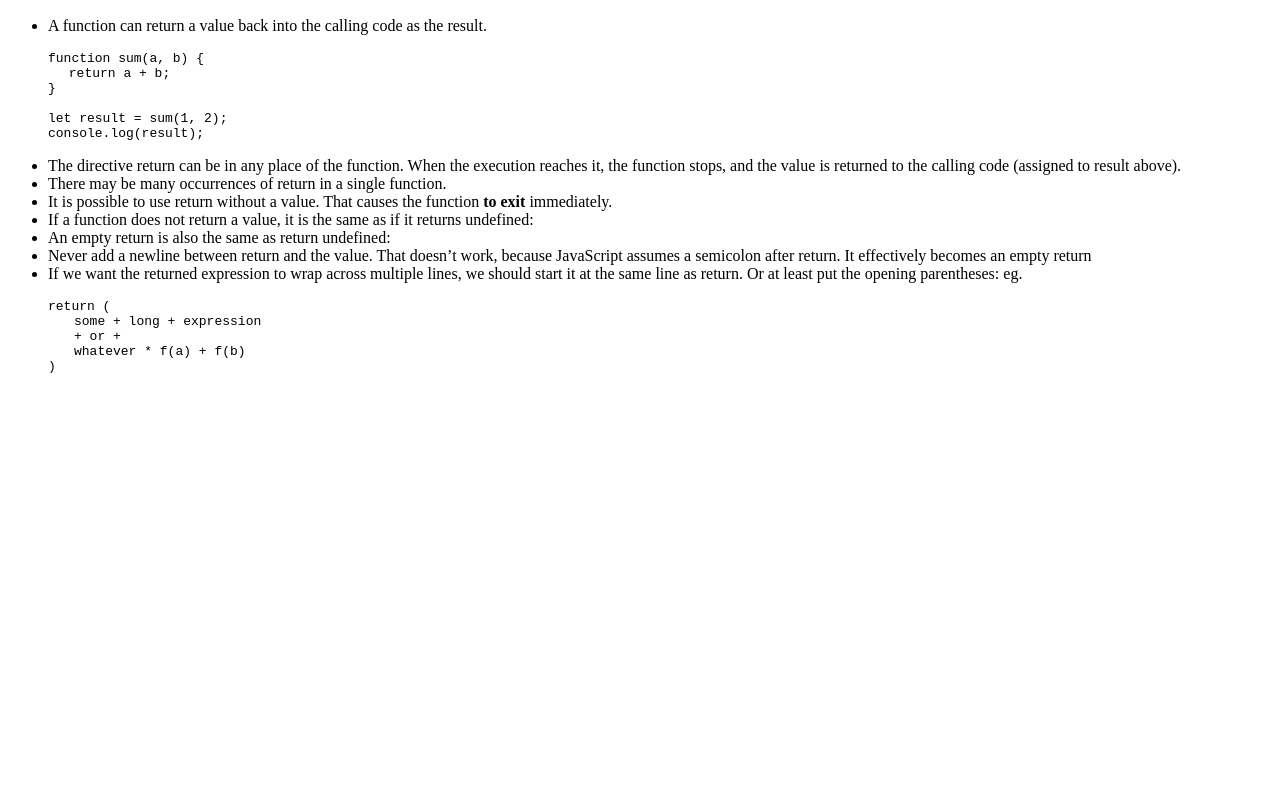
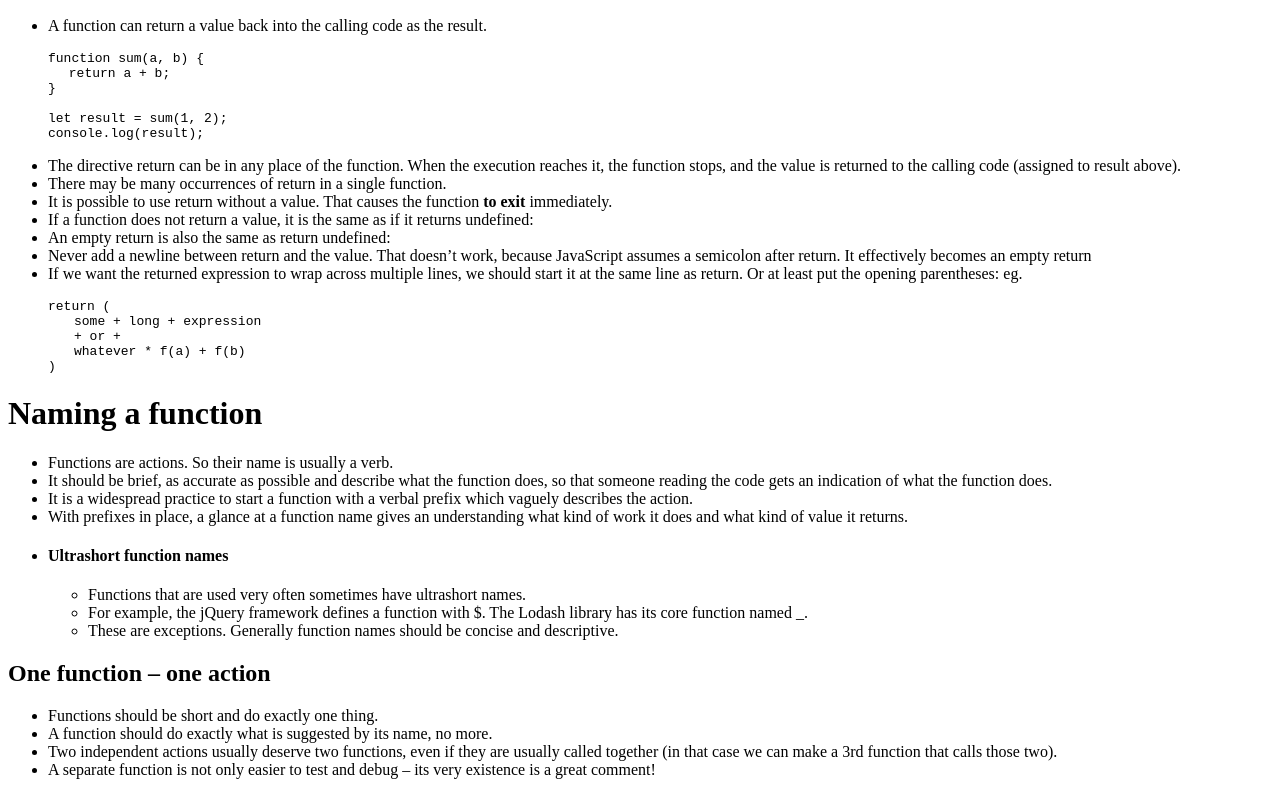
Before and after one commit to yugmani/js-functions, a website: page index.html in a window 1280 px wide. Shown: the part 1080-1875 px from the top of the page. Before the commit the page ends 1470 px from the top, so only its background shows below. Drawn offline with Linux system fonts and the light colour scheme.

```diff
--- a/index.html
+++ b/index.html
@@ -82,5 +82,25 @@
   &emsp;&emsp;whatever * f(a) + f(b)</br>
 )</br></code></p></li>
 </ul>
-
+<h1>Naming a function</h1>
+<ul>
+  <li>Functions are actions. So their name is usually a verb.</li>
+  <li>It should be brief, as accurate as possible and describe what the function does, so that someone reading the code gets an indication of what the function does.</li>
+  <li>It is a widespread practice to start a function with a verbal prefix which vaguely describes the action.</li>
+  <li>With prefixes in place, a glance at a function name gives an understanding what kind of work it does and what kind of value it returns.</li>
+  <li><h4>Ultrashort function names</h4>
+   <ul>
+     <li>Functions that are used very often sometimes have ultrashort names.</li>
+     <li>For example, the jQuery framework defines a function with $. The Lodash library has its core function named _.</li>
+     <li>These are exceptions. Generally function names should be concise and descriptive.</li>
+   </ul>
+  </li>
+</ul>
+<h2>One function – one action</h2>
+<ul>
+  <li>Functions should be short and do exactly one thing. </li>
+  <li>A function should do exactly what is suggested by its name, no more.</li>
+  <li>Two independent actions usually deserve two functions, even if they are usually called together (in that case we can make a 3rd function that calls those two).</li>
+  <li>A separate function is not only easier to test and debug – its very existence is a great comment!</li>
+</ul>
 </div>
```
Also changed, not shown: index.js (+47 -10 lines).
